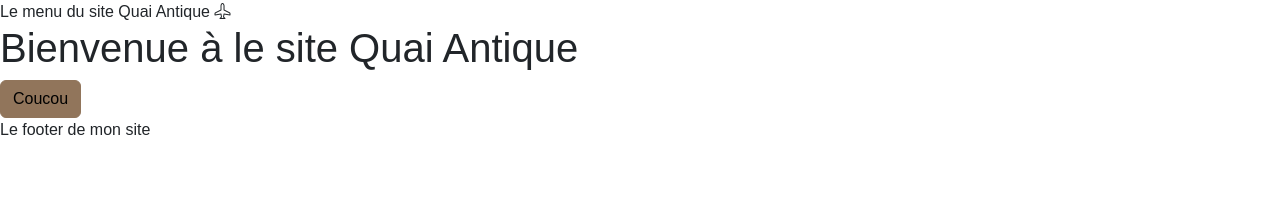
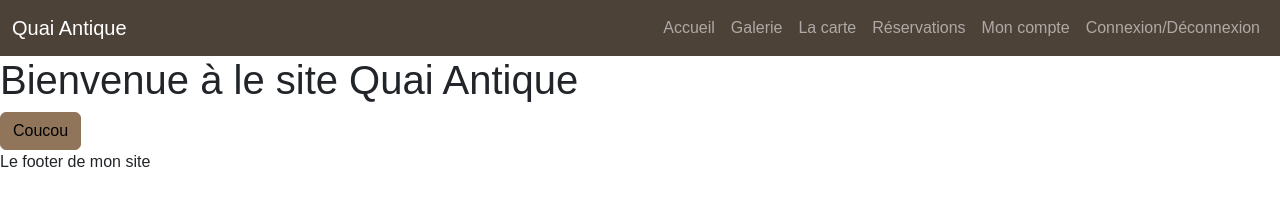
Before and after one commit to lindadelgadomtz/quaiAntiqueRestaurant, a website with bundled scripts: page index.html in a window 1280 px wide. Built offline with nearby package versions, Linux system fonts and the light colour scheme; files whose address does not match are found by name; a web font is replaced by a local one.

Commit message:
chore: add site header

```diff
--- a/index.html
+++ b/index.html
@@ -10,7 +10,36 @@
     <title>Document</title>
 </head>
 <body>
-    <header> Le menu du site Quai Antique <i class="bi bi-airplane"></i></header>
+    <header> <nav class="navbar navbar-expand-lg bg-dark" data-bs-theme="dark">
+        <div class="container-fluid">
+          <a class="navbar-brand" href="/">Quai Antique</a>
+          <button class="navbar-toggler" type="button" data-bs-toggle="collapse" data-bs-target="#navbarSupportedContent" aria-controls="navbarSupportedContent" aria-expanded="false" aria-label="Toggle navigation">
+            <span class="navbar-toggler-icon"></span>
+          </button>
+          <div class="collapse navbar-collapse" id="navbarSupportedContent">
+            <ul class="navbar-nav ms-auto mb-2 mb-lg-0">
+              <li class="nav-item">
+                <a class="nav-link" href="/">Accueil</a>
+              </li>
+              <li class="nav-item">
+                <a class="nav-link" href="#">Galerie</a>
+              </li>
+              <li class="nav-item">
+                <a class="nav-link" href="#">La carte</a>
+              </li>
+              <li class="nav-item">
+                <a class="nav-link" href="#">Réservations</a>
+              <li class="nav-item">
+                <a class="nav-link" href="#">Mon compte</a>
+              </li>
+              <li class="nav-item">
+                <a class="nav-link" href="#">Connexion/Déconnexion</a>
+              </li>
+              </li>
+            </ul>
+          </div>
+        </div>
+      </nav></header>
     <main id="main-page">
         <!-- Le contenu de la page sera injectée ici-->
     </main>
```
